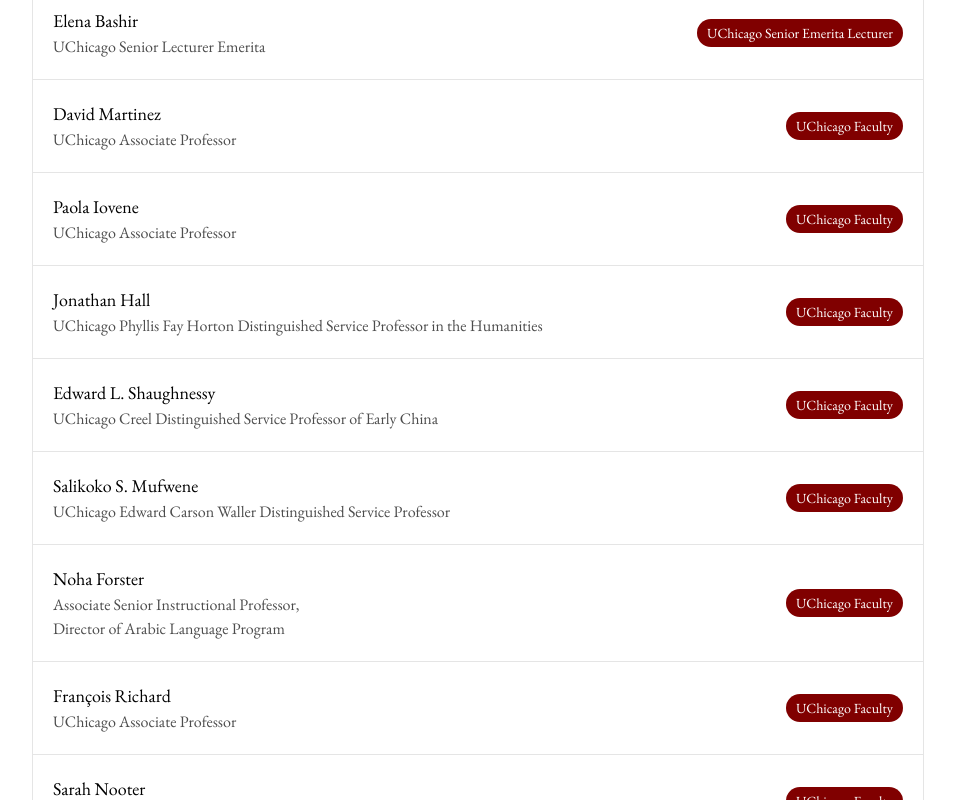
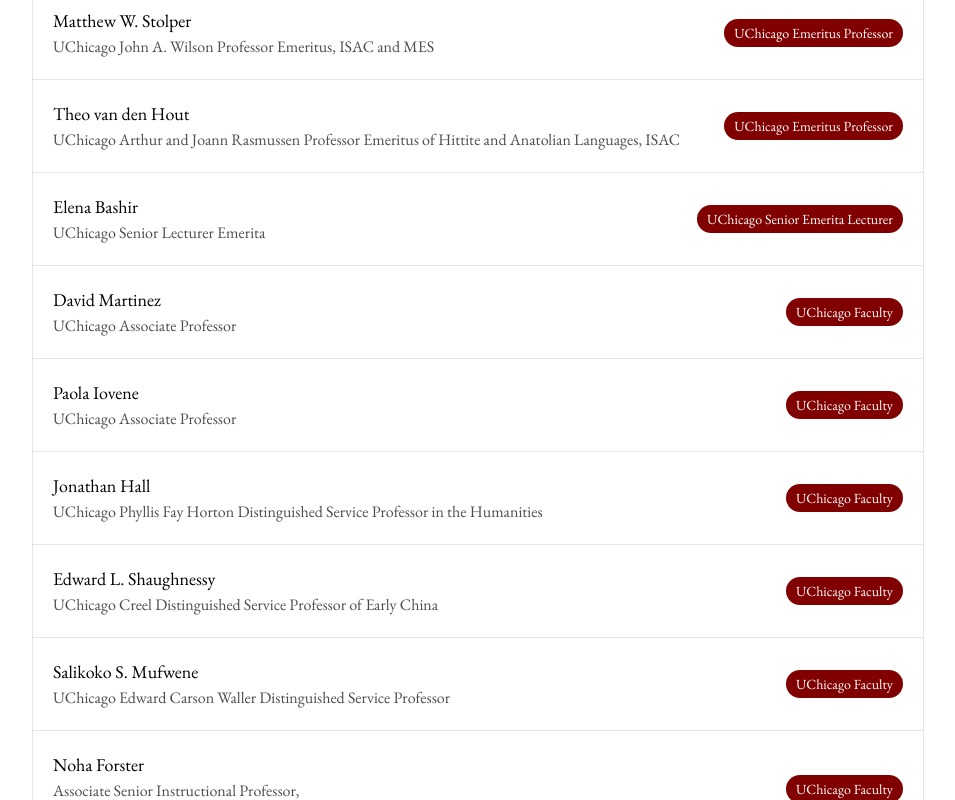
Before and after one commit to zroe1/uchicago-open-letter, a Next.js app: page / in a window 1280 px wide. Shown: the part 4600-5400 px from the top of the page, without its empty margins (316-1271 px from the left). Built offline with nearby package versions, Linux system fonts and the light colour scheme.

Commit message:
more profs

```diff
--- a/src/app/signatories.ts
+++ b/src/app/signatories.ts
@@ -42,6 +42,19 @@
     badgeType: "emphasized",
   },
   {
+    name: "Matthew W. Stolper",
+    title: "UChicago John A. Wilson Professor Emeritus, ISAC and MES",
+    badge: "UChicago Emeritus Professor",
+    badgeType: "emphasized",
+  },
+  {
+    name: "Theo van den Hout",
+    title:
+      "UChicago Arthur and Joann Rasmussen Professor Emeritus of Hittite and Anatolian Languages, ISAC",
+    badge: "UChicago Emeritus Professor",
+    badgeType: "emphasized",
+  },
+  {
     name: "Elena Bashir",
     title: "UChicago Senior Lecturer Emerita",
     badge: "UChicago Senior Emerita Lecturer",
@@ -80,6 +93,19 @@
   {
     name: "Noha Forster",
     title: "Associate Senior Instructional Professor,<br>Director of Arabic Language Program",
+    badge: "UChicago Faculty",
+    badgeType: "emphasized",
+  },
+  {
+    name: "Callie Maidhof",
+    title:
+      "UChicago Assistant Senior Instructional Professor and Associate Director of Global Studies",
+    badge: "UChicago Faculty",
+    badgeType: "emphasized",
+  },
+  {
+    name: "Whitney Cox",
+    title: "UChicago Professor, South Asian Languages and Civilizations",
     badge: "UChicago Faculty",
     badgeType: "emphasized",
   },
@@ -265,6 +291,30 @@
     badgeType: "emphasized",
   },
   {
+    name: "Linda T. Darling",
+    title: "Professor Emerita, University of Arizona",
+    badge: "UChicago Graduate",
+    badgeType: "normal",
+  },
+  {
+    name: "Shari Lowin",
+    title: "Professor, Stonehill College",
+    badge: "UChicago Graduate",
+    badgeType: "normal",
+  },
+  {
+    name: "John P. Nielsen",
+    title: "Associate Professor, Bradley University",
+    badge: "UChicago Graduate",
+    badgeType: "normal",
+  },
+  {
+    name: "Eric Reymond",
+    title: "Yale, Senior Lector II",
+    badge: "UChicago Graduate",
+    badgeType: "normal",
+  },
+  {
     name: "Abhishek Bhattacharyya",
     title:
       "Clinical Assistant Professor of South Asian Cultures, New York University - Liberal Studies",
@@ -272,6 +322,24 @@
     badgeType: "normal",
   },
   {
+    name: "Jessie DeGrado",
+    title: "Assistant Professor, University of Michigan",
+    badge: "UChicago Graduate",
+    badgeType: "normal",
+  },
+  {
+    name: "Sean Johnson",
+    title: "Assistant Professor of Astronomy, University of Michigan",
+    badge: "UChicago Graduate",
+    badgeType: "normal",
+  },
+  {
+    name: "Maha Nassar",
+    title: "Associate Professor, University of Arizona",
+    badge: "UChicago Graduate",
+    badgeType: "normal",
+  },
+  {
     name: "Andrew Dilts",
     title: "Associate Professor of Political Science, Loyola Marymount University",
     badge: "UChicago Graduate",
@@ -318,6 +386,12 @@
   {
     name: "Evan Yamaguchi",
     title: "Graduate Student at the University of Chicago",
+    badge: "UChicago Student",
+    badgeType: "normal",
+  },
+  {
+    name: "Julia Kulon",
+    title: "PhD Student at the University of Chicago",
     badge: "UChicago Student",
     badgeType: "normal",
   },
```
